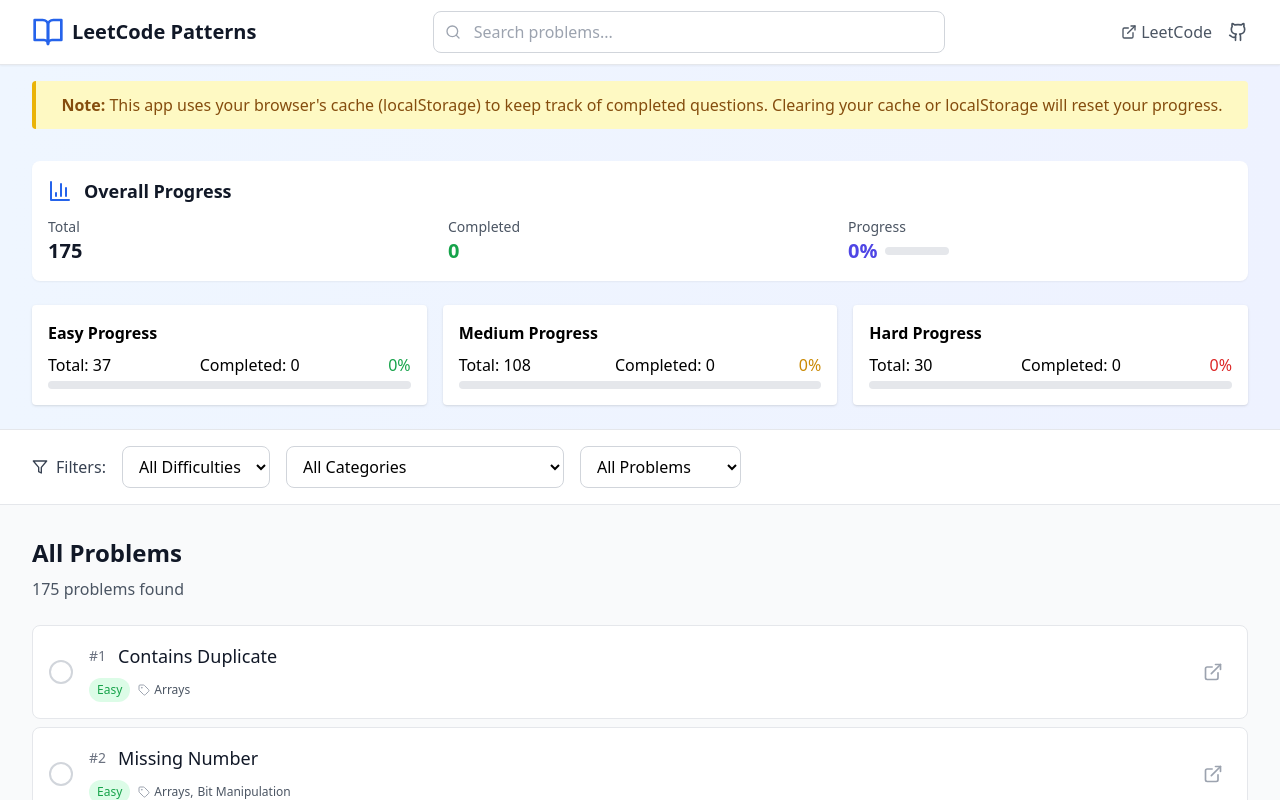
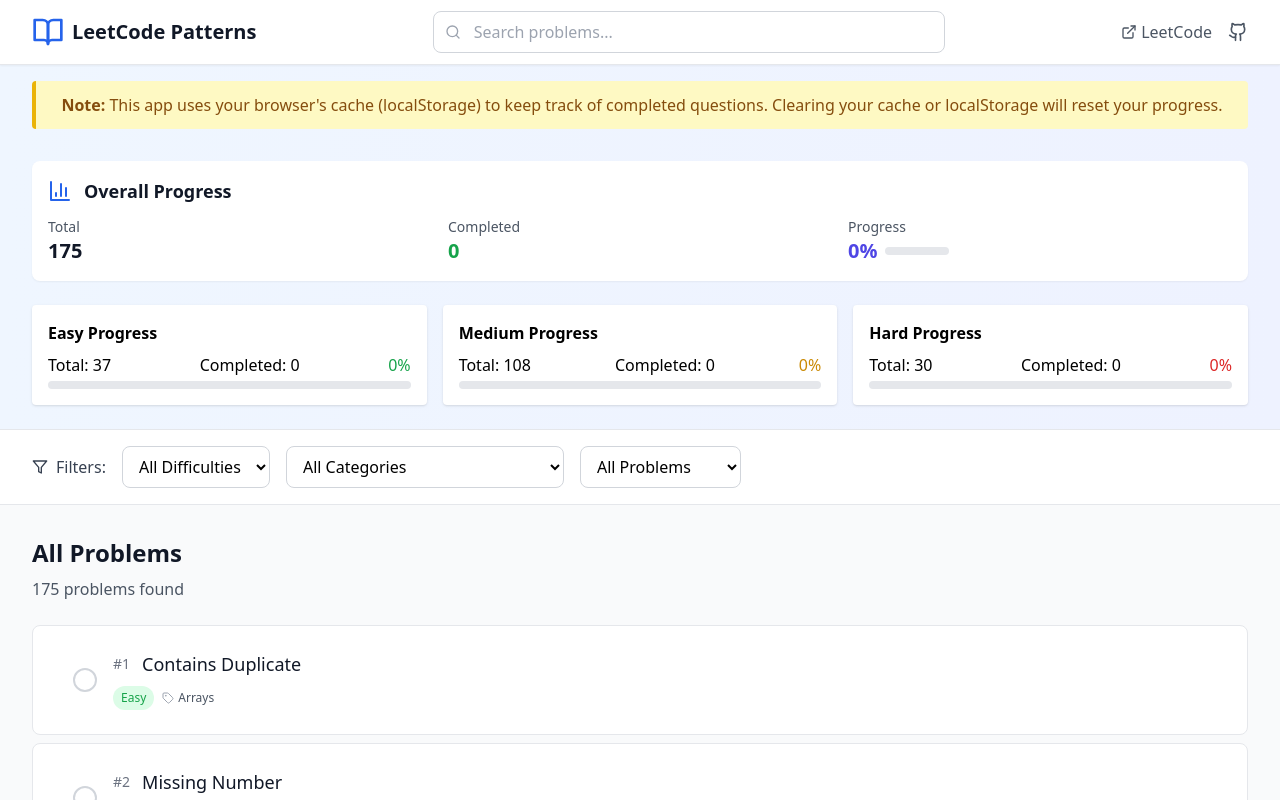
Before and after one commit to ab-sc4t/dsa-leetcode-patterns, a React (Vite) app: page / in a window 1280 px wide. Shown: the top 800 px of the page. Built offline with nearby package versions, Linux system fonts and the light colour scheme.

Commit message:
FIX: Entirequestion card redirects to leetcode problem

```diff
--- a/src/components/ProblemList.tsx
+++ b/src/components/ProblemList.tsx
@@ -1,5 +1,5 @@
 import React from 'react';
-import { ExternalLink, CheckCircle, Tag } from 'lucide-react';
+import { CheckCircle, Tag } from 'lucide-react';
 import { Problem } from '../lib/types';
 import { getDifficultyColor } from '../lib/utils';
 
@@ -40,18 +40,22 @@
 const ProblemItem: React.FC<ProblemItemProps> = ({ problem, onToggleComplete }) => {
   return (
     <div className="flex items-center justify-between p-4 bg-white rounded-lg border border-gray-200 hover:shadow-md transition-shadow">
+      <a
+        href={problem.leetcodeUrl}
+        target="_blank"
+        rel="noopener noreferrer"
+        className="flex-shrink-0 p-2 text-gray-400 hover:text-blue-600 transition-colors ml-4 w-full"
+      >
         <div className="flex items-center space-x-4 flex-1">
           <button
             onClick={onToggleComplete}
-          className={`flex-shrink-0 w-6 h-6 rounded-full border-2 flex items-center justify-center transition-colors ${
-            problem.completed
+            className={`flex-shrink-0 w-6 h-6 rounded-full border-2 flex items-center justify-center transition-colors ${problem.completed
               ? 'bg-green-500 border-green-500 text-white'
               : 'border-gray-300 hover:border-green-400'
               }`}
           >
             {problem.completed && <CheckCircle className="h-4 w-4" />}
           </button>
-
           <div className="flex-1 min-w-0">
             <div className="flex items-center space-x-3 mb-2">
               <span className="text-sm font-medium text-gray-500">#{problem.id}</span>
@@ -84,14 +88,6 @@
             </div>
           </div>
         </div>
-
-      <a
-        href={problem.leetcodeUrl}
-        target="_blank"
-        rel="noopener noreferrer"
-        className="flex-shrink-0 p-2 text-gray-400 hover:text-blue-600 transition-colors ml-4"
-      >
-        <ExternalLink className="h-5 w-5" />
       </a>
     </div>
   );
```
Lines whose indentation alone changed are shown as unchanged.
